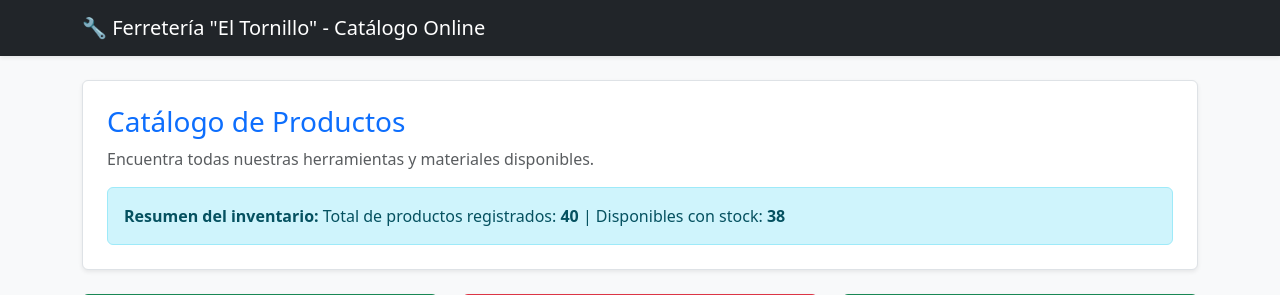
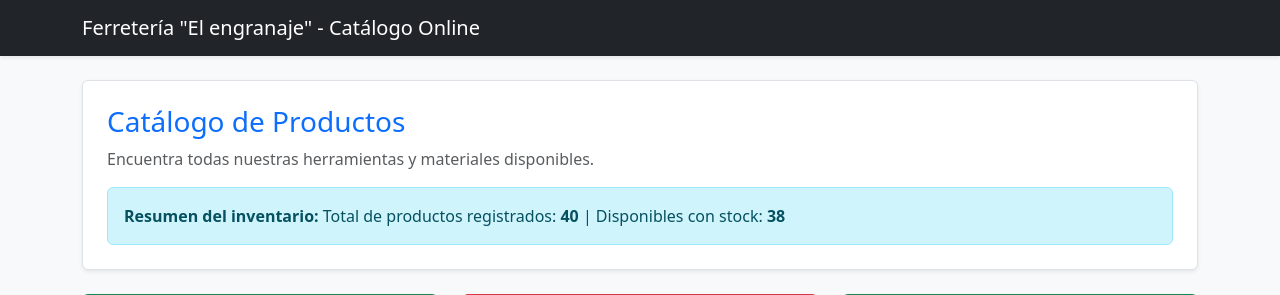
Before and after one commit to jordanloaiza87-coder/Loaiza-ti3041--es1, a Django app: page / in a window 1280 px wide. Shown: the top 295 px of the page. Run offline with Django 5.2, Linux system fonts and the light colour scheme.

Commit message:
el engranaje

```diff
--- a/catalogo/templates/catalogo/base.html
+++ b/catalogo/templates/catalogo/base.html
@@ -2,14 +2,14 @@
 <html lang="es">
 <head>
     <meta charset="UTF-8">
-    <title>{% block titulo %}Ferretería El Tornillo{% endblock %}</title>
+    <title>{% block titulo %}Ferretería El engranaje{% endblock %}</title>
     <!-- Bootstrap CSS para mejora visual libre -->
     <link href="https://cdn.jsdelivr.net/npm/bootstrap@5.3.0/dist/css/bootstrap.min.css" rel="stylesheet">
 </head>
 <body class="bg-light">
     <nav class="navbar navbar-dark bg-dark shadow-sm">
         <div class="container">
-            <a class="navbar-brand" href="{% url 'lista_productos' %}">🔧 Ferretería "El Tornillo" - Catálogo Online</a>
+            <a class="navbar-brand" href="{% url 'lista_productos' %}"> Ferretería "El engranaje" - Catálogo Online</a>
         </div>
     </nav>
 
```
